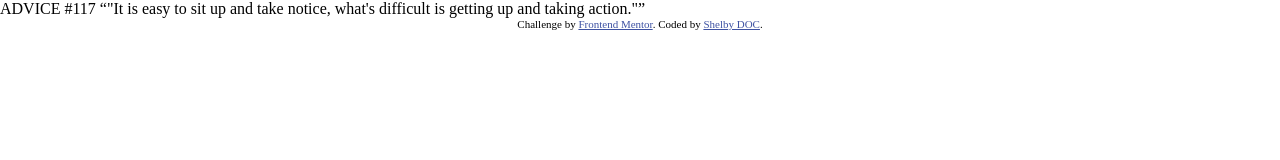
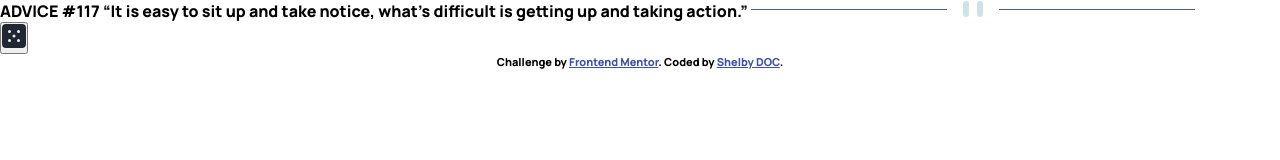
Before and after one commit to shelb-doc/Advice_Gen, a plain HTML site: page index.html in a window 1280 px wide. Drawn offline with Linux system fonts and the light colour scheme.

Commit message:
added html body and renamed files

```diff
--- a/index.html
+++ b/index.html
@@ -4,20 +4,32 @@
   <meta charset="UTF-8">
   <meta name="viewport" content="width=device-width, initial-scale=1.0"> <!-- displays site properly based on user's device -->
 
-  <link rel="icon" type="image/png" sizes="32x32" href="./images/favicon-32x32.png">
+  <link rel="icon" type="image/png" sizes="32x32" href="./assets/favicon-32x32.png">
   <link rel="stylesheet" href="./styles/reset.css">
   <link rel="stylesheet" href="./styles/main.css">
+  <link rel="preconnect" href="https://fonts.googleapis.com">
+<link rel="preconnect" href="https://fonts.gstatic.com" crossorigin>
+<link href="https://fonts.googleapis.com/css2?family=Manrope:wght@800&display=swap" rel="stylesheet">
   <script defer src="./script.js"></script>
   <title>Frontend Mentor | Advice generator app</title>
 
 </head>
 <body>
-  <div class="advice_gen">
-    <div class="advice_gen__output">
+  <div class="advice-gen">
+    <div class="advice-gen__output">
       <span class="advice-gen__advice-num">ADVICE #117</span>
-      <q class="advice-gen__quote">"It is easy to sit up and take notice,
-        what's difficult is getting up and taking action."</q>
+      <q class="advice-gen__quote">It is easy to sit up and take notice,
+        what's difficult is getting up and taking action.</q>
+      <picture class="advice-gen__divider">
+        <source media="(min-width: 545px)"
+        srcset="./assets/pattern-divider-desktop.svg">
+        <img src="./assets/pattern-divider-mobile.svg" alt="divider Line vector">
+      </picture>
     </div>
+    <button class="advice-gen__btn">
+      <img src="./assets/icon-dice.svg" class="advice-gen__btn-img"
+      alt="dice icon">
+    </button>
   </div>
 
   <div class="attribution">
--- a/styles/main.css
+++ b/styles/main.css
@@ -1,6 +1,7 @@
 * {
     margin: 0;
     padding: 0;
+    font-family: 'Manrope', sans-serif;
 }
 
 .attribution { font-size: 11px; text-align: center; }
```
Also changed, not shown: assets/favicon-32x32.png (renamed from images/favicon-32x32.png), assets/icon-dice.svg (renamed from images/icon-dice.svg), assets/pattern-divider-desktop.svg (renamed from images/pattern-divider-desktop.svg), assets/pattern-divider-mobile.svg (renamed from images/pattern-divider-mobile.svg).
